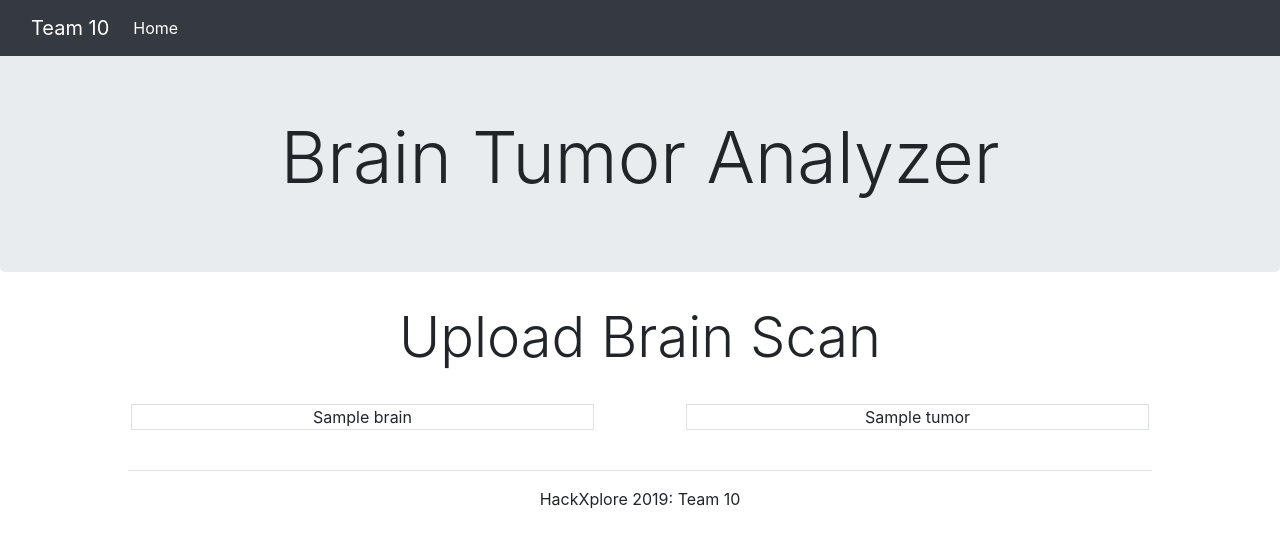
After one commit to SpencerMcMurray/MR-Ai, a Flask app: template templates/scansDisplay.html in a window 1280 px wide. The commit adds this page. Shown: the top 548 px of the page. Run offline with Flask 2, Linux system fonts and the light colour scheme; the template is opened without the code that fills it: most values are stand-ins (such as "Sample title", 1, 10 or a date in 2020); some libraries are stand-ins or nearby versions.

Commit message:
Created POST request to second html file

```diff
--- a/app.py
+++ b/app.py
@@ -1,10 +1,15 @@
-from flask import Flask, render_template
+from flask import Flask, render_template, request
 
 app = Flask(__name__)
 
 
-@app.route('/')
+@app.route('/', methods=["GET", "POST"])
 def index():
+    if request.method == "POST":
+        # Run Script
+        brain = "Yeet"
+        tumor = "Yaah"
+        return render_template('scansDisplay.html', brain=brain, tumor=tumor)
     return render_template('index.html')
 
 
--- a/templates/index.html
+++ b/templates/index.html
@@ -9,7 +9,7 @@
             <h1 class="display-4 pb-4">Upload Brain Scan</h1>
             <div class="mx-auto rounded py-4" style="width: 300px;background-color: rgb(245, 245, 245);border: 1px solid rgb(25, 25, 25);font-size: 20px;">
                 <form class="text-left d-flex flex-wrap justify-content-center align-items-center" method="POST" enctype="multipart/form-data">
-                    <div class="form-group col-md-12 justify-content-center p-4">
+                    <div class="form-group col-md-12 justify-content-center  p-4">
                         <label for="img">Upload Scan</label>
                         <input id="img" type="file" accept="" name="img" class="form-control-file">
                     </div>
--- /dev/null
+++ b/templates/scansDisplay.html
@@ -0,0 +1,21 @@
+{% extends "outline.html" %}
+{% block body %}
+<body>
+    <div>
+        <div class="jumbotron">
+            <h1 class="display-3">Brain Tumor Analyzer</h1>
+        </div>
+        <div class="pb-4">
+            <h1 class="display-4 pb-4">Upload Brain Scan</h1>
+            <div class="container d-flex justify-content-center align-items-center">
+                <div class="col-md-5 mx-auto border">
+                    {{ brain }}
+                </div>
+                <div class="col-md-5 mx-auto border">
+                    {{ tumor }}
+                </div>
+            </div>
+        </div>
+    </div>
+</body>
+{% endblock body %}
```
